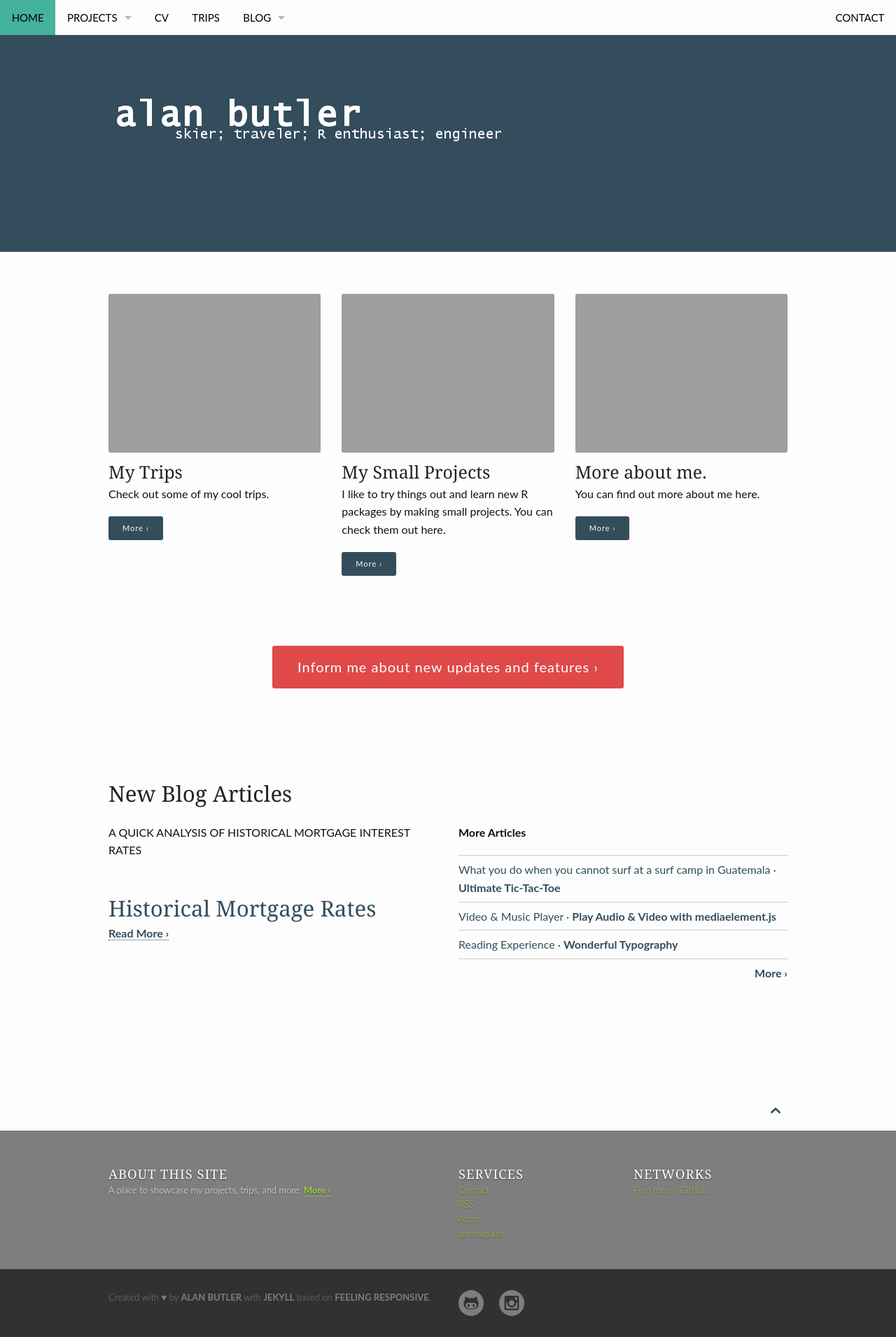
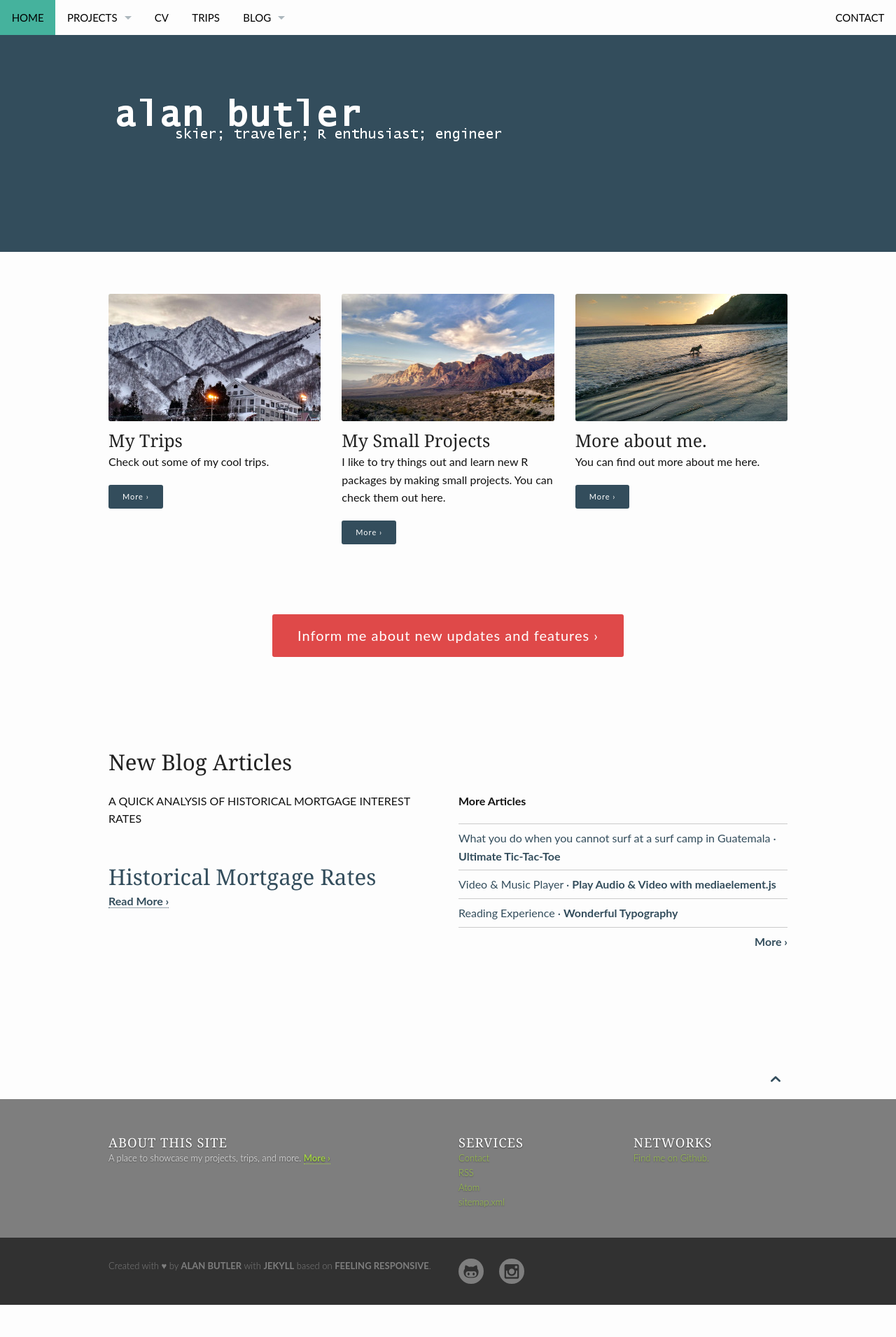
Before and after one commit to rabutler/rabutler.github.io, a Jekyll site: the page built from pages/pages-root-folder/index.md, in a window 1280 px wide. Shown: the whole page at 70% size. Built offline with Jekyll 4.4.1, drawn with Linux system fonts in a browser that asks for light colours; after the commit the page ends 1865 px from its top, so only the background shows below that.

Commit message:
modified link to widget figures

```diff
--- a/_includes/_frontpage-widget.html
+++ b/_includes/_frontpage-widget.html
@@ -5,7 +5,7 @@
 			{%comment%}TODO lazy loading{%endcomment%}
 			{%comment%}<img class="lazy" data-src="{% if include.widget.image contains='http://' %}{{ include.widget.image }}{% else %}{{ site.urlimg }}{{ include.widget.image }}{% endif %}" width="100%" alt="" />{%endcomment%}
 			{%comment%}<noscript>{%endcomment%}
-			{% capture widget_image %}{% if include.widget.image contains 'http' %}{{ include.widget.image }}{% else %}{{ site.urlimg }}{{ site.baseurl }}{{ include.widget.image }}{% endif %}{% endcapture %}
+			{% capture widget_image %}{% if include.widget.image contains 'http' %}{{ include.widget.image }}{% else %}{{ site.urlimg }}{{ include.widget.image }}{% endif %}{% endcapture %}
 			<img src="{{widget_image}}" width="100%" alt="" />
 			{%comment%}</noscript>{%endcomment%}
 		{% endif %}
```
